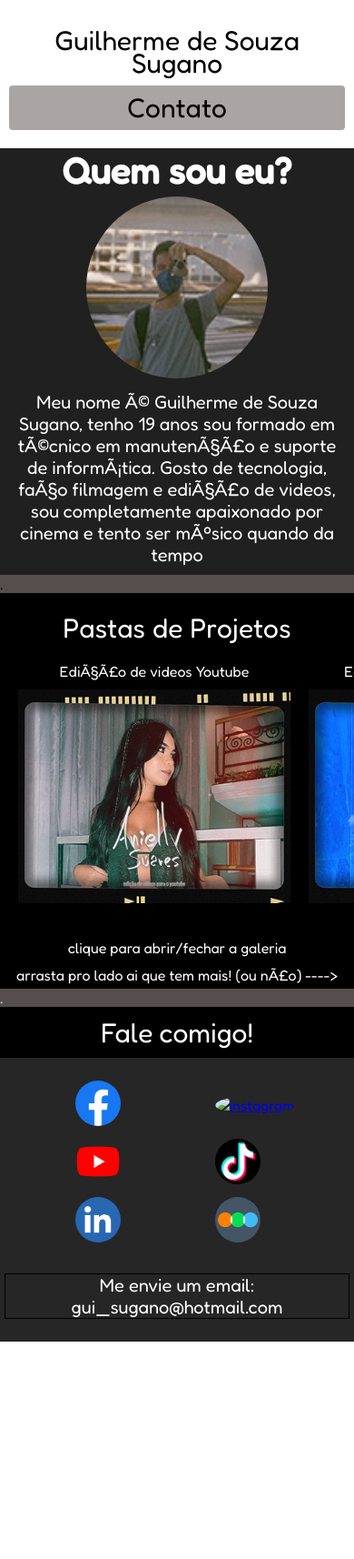
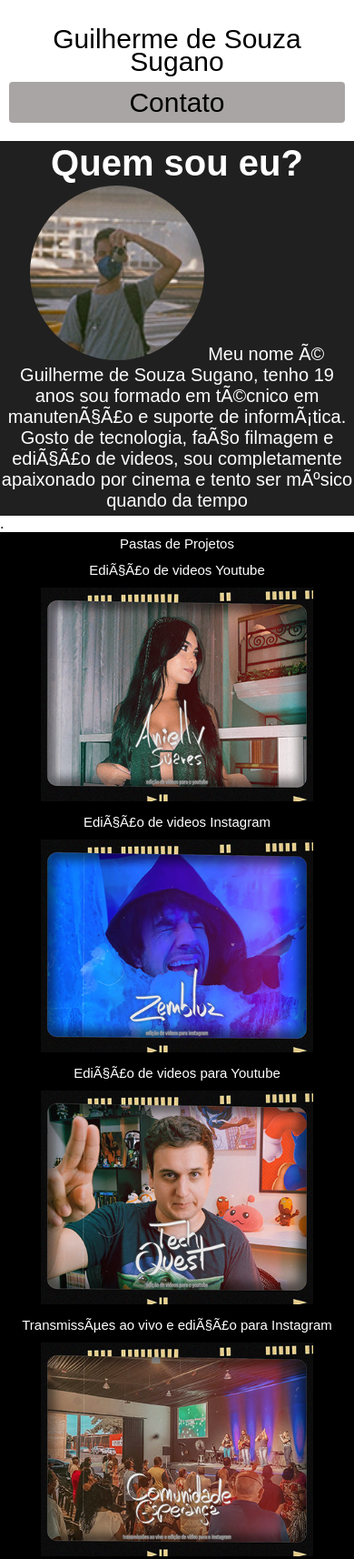
Before and after one commit to devFrauBow/portifolio-guilherme, a plain HTML site: page index.html in a window 390 px wide. Shown: the top 1714 px of the page at 91% size. Before the commit the page ends 1475 px from the top, so only its background shows below. Drawn offline with Linux system fonts and the light colour scheme.

Commit message:
fix bugs, color pallete changed, mid update for transitions.

```diff
--- a/script.js
+++ b/script.js
@@ -1,22 +1,26 @@
 function displayInOut1(){
     var vid = document.getElementById("vids1");
-    console.log(vid)
-    if (vid.style.display == "none") {
-        vid.style.display = "flex";
+    if (vid.classList[0] == 'hidden') {
+        vid.classList.add('videoflex');
+        vid.classList.remove("hidden");
        pageScroll();
        return
-    } return vid.style.display = "none";
+    }vid.classList.remove("videoflex");
+    vid.classList.add("hidden")
+    return;
+}
+function displayInOut2(){
+    var vid = document.getElementById("vids2");
+    if (vid.classList[0] == 'hidden') {
+        vid.classList.add('videoflex');
+        vid.classList.remove("hidden");
+       pageScroll();
+       return
+    }vid.classList.remove("videoflex");
+    vid.classList.add("hidden")
+    return;
 }
 
-function displayInOut2(){
-    var vid = document.getElementById("vids2");
-    console.log(vid)
-    if (vid.style.display == "none") {
-        vid.style.display = "flex";
-       pageScroll();
-       return
-    } return vid.style.display = "none";
-}
 function displayInOut3(){
     var vid = document.getElementById("vids3");
     if (vid.classList[0] == 'hidden') {
@@ -28,8 +32,6 @@ function displayInOut3(){
     vid.classList.add("hidden")
     return;
 }
-
-
 
 
 
--- a/style.css
+++ b/style.css
@@ -1,7 +1,9 @@
 * {
-    font-family: Fredoka,"Open Sans", "Helvetica", Arial, sans-serif;
+    font-family: Arial, "Helvetica", Arial, sans-serif;
 }
 html, body{
+    width: 100%;
+    height: 100%;
     margin: 0;
     padding: 0;
 }
@@ -36,8 +38,21 @@ h1{
     color: 	#db0000;
 }
 .right-div{
+    display:block;
     border:3px;
+    padding-top: 30px;
     float: right;
+    padding-right: 20px;
+}
+@media  screen and (max-width: 500px) {
+    .header-div a{
+        font-size: 20px;
+        padding: 10px;
+    }
+    .right-div{
+        padding: 0;
+    }
+
 }
 .right-div a:hover{
     transition: all 0.5s;
@@ -76,27 +91,24 @@ h1{
     color: #ffffff;
     text-decoration: none;
     font-size: 20px;
+    margin:0;
 }
 .title{
     color: #ffffff;
     font-size: 20px;
-    padding-top: 100px;
     margin: 0;
-    padding: 0;
+    padding: 2px;
     text-align: center;
 }
 .thephoto{
+    align-items: center;
+    display:block;
     text-align: center;
-    width: fit-content;
-    height: fit-content;
-    border-radius: 50%;
-    margin: 0;
-    padding: 0;
-    padding-top: 5px;
+    padding-bottom: 5px;
 }
 .foto{
-    width: 200px;
-    height: 200px;
+    width: 192px;
+    height: 192px;
     border-radius: 50%;
     margin: 0;
     padding: 0;
@@ -107,35 +119,26 @@ h1{
     transform: scale(1.1);
     padding:10px;
 }
-.thephoto a{
+.about-me-text-div a{
+    color: #ffffff;
+    font-size: 20px;
+    margin:0;
+    font-family: Fredoka, "Open Sans", "Helvetica", Arial, sans-serif;
+
+}
+.about-me-text-div{
+    width: 50%;
+    text-align: center;
+    padding-bottom: 10px;
+    padding-left: 25%;
     text-decoration: none;
-    float: left;
     text-align: center;
 }
-.about-me-text{
-    text-decoration: none;
-    background-color: rgb(32,32,32);
-    font-size: 20px;
-    font-family: Fredoka, "Open Sans", "Helvetica", Arial, sans-serif;
-    float: left;
-    margin: 0;
-    padding: 10px;
-    transition: all 0.5s;
-    color: #ffffff;
-}
-.about-me-text:hover{
-    backdrop-filter: blur(5px);
-    background-color: rgba(0, 0, 0, 0.5);
-    transition: all 0.5s;
-    color: #ffffff;
-    font-weight: bolded;
-    padding:20px;
-
-}
-.transition{
-    display: block;
-    border:3px;
-    background-color: #564d4d;
+@media screen and (max-width: 500px){
+    .about-me-text-div{
+        padding-left:5px;
+        width: auto;
+    }
 }
 .div-projetos{
     overflow: hidden;
@@ -146,15 +149,15 @@ h1{
     height: auto;
     display:grid;
 }
+.div-projetos a{
+    font-size: 15px;
+}
 .project-header{
     color: #ffffff;
-    font-size: 30px;
-    margin-top: 20px;
-    padding: 0;
+    font-size: 20px;
     text-align: center;
 }
 .lista-projetos {
-    display:flex;
     overflow-x: scroll;
     padding: 10px;
     margin: 0;
@@ -172,20 +175,12 @@ h1{
     width: 320px;
     transition: all 0.5s ease-in-out;
     color: #ffffff;
+    border-radius: 5px;
 }
-.project-vids{
-    display:none;
+.videoflex{
+    margin-bottom: 10px;
+    text-align: center;
     align-items: center;
-}
-.project-vids a{
-    font-size: 30px;
-}
-.video-image1{
-    display:grid;
-    padding: 10px;
-    margin-left: 30%;
-    align-items: center;
-    text-align: center;
 }
 .midia-social{
     transition: all 0.5s;
@@ -201,13 +196,15 @@ h1{
     color: #ffffff;
 }
 .footer{
+    border:1px solid rgba(255, 255, 255, 0.5);
+    border:1px 0 1px 0;
+    border-top: 0px;
+    background-color: black;
     padding:5px;
-    padding-top: 20px;
+    padding-top: 5px;
     display: grid;
     grid-template-columns: 1fr 1fr 1fr 1fr 1fr 1fr;
-    background-color: rgba(255, 255, 255, .15);
     padding-left: 10%;
-    padding-bottom: 0;
     align-items: center;
 }
 .lastdiv a{
@@ -220,9 +217,16 @@ h1{
     border: 1px solid #000000;
 }
 .lastdiv{
-    background-color: rgba(255, 255, 255, .15);
+    background-color: black;
     text-align: center;
     padding:5px;
+}
+.last-div{
+    padding-top: 20px;
+    background-color: black;
+}
+.lastdiv p{
+    border: 1px solid white;
 }
 .lastdiv a:hover{
     transition: all 0.5s;
@@ -235,7 +239,13 @@ h1{
     color: #ffffff;
     font-size: 30px;
     text-align: center;
-    padding: 10px;
+    margin-top: 5px;
+    border:1px solid rgba(255, 255, 255, 0.5);
+    border-bottom: 0px;
+    padding: 20px;
+}
+.title2 a{
+    padding: 5px 10px 5px 10px;
 }
 ::-webkit-scrollbar-track {
     background: rgb(0, 0, 0);
```
